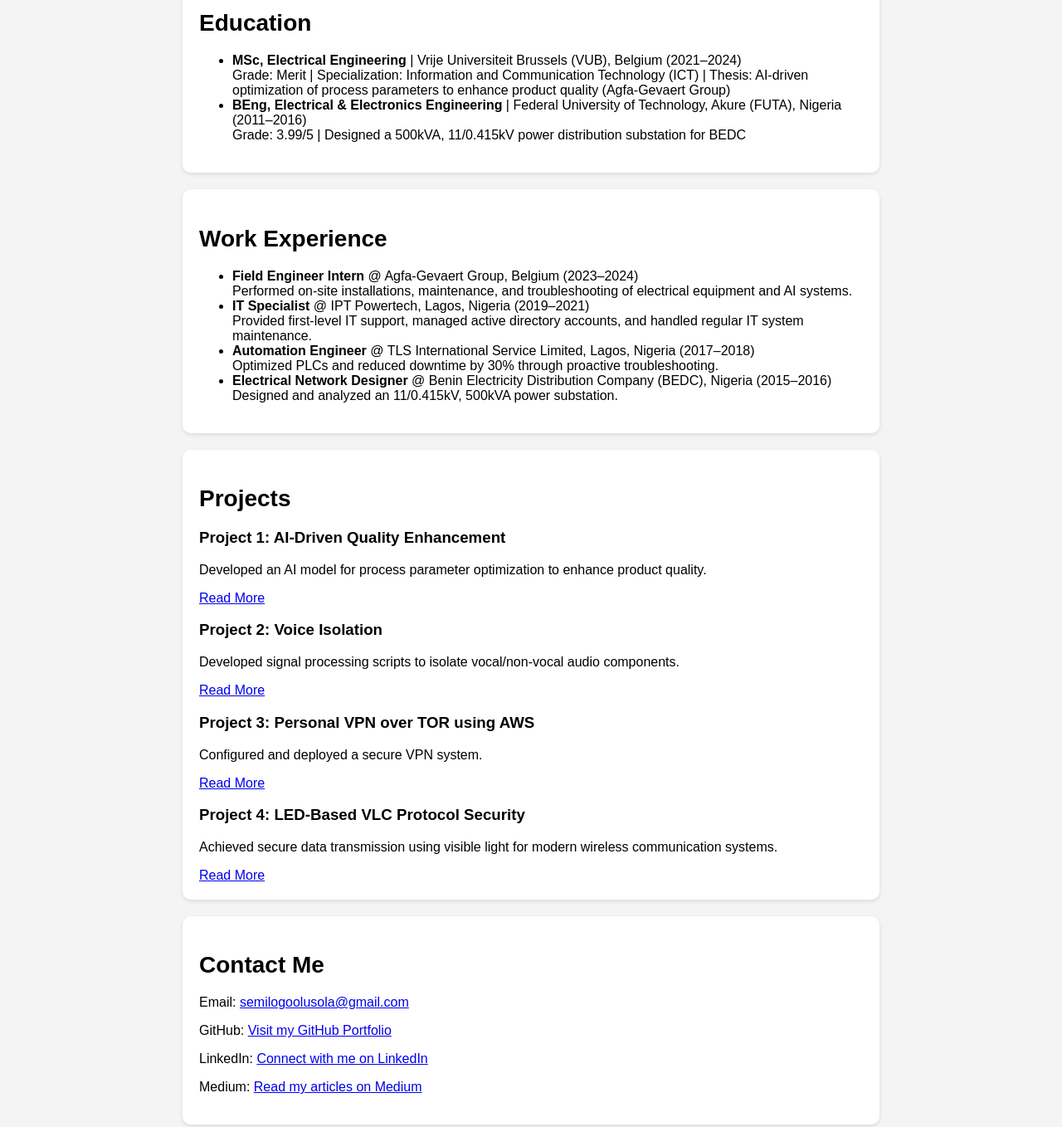
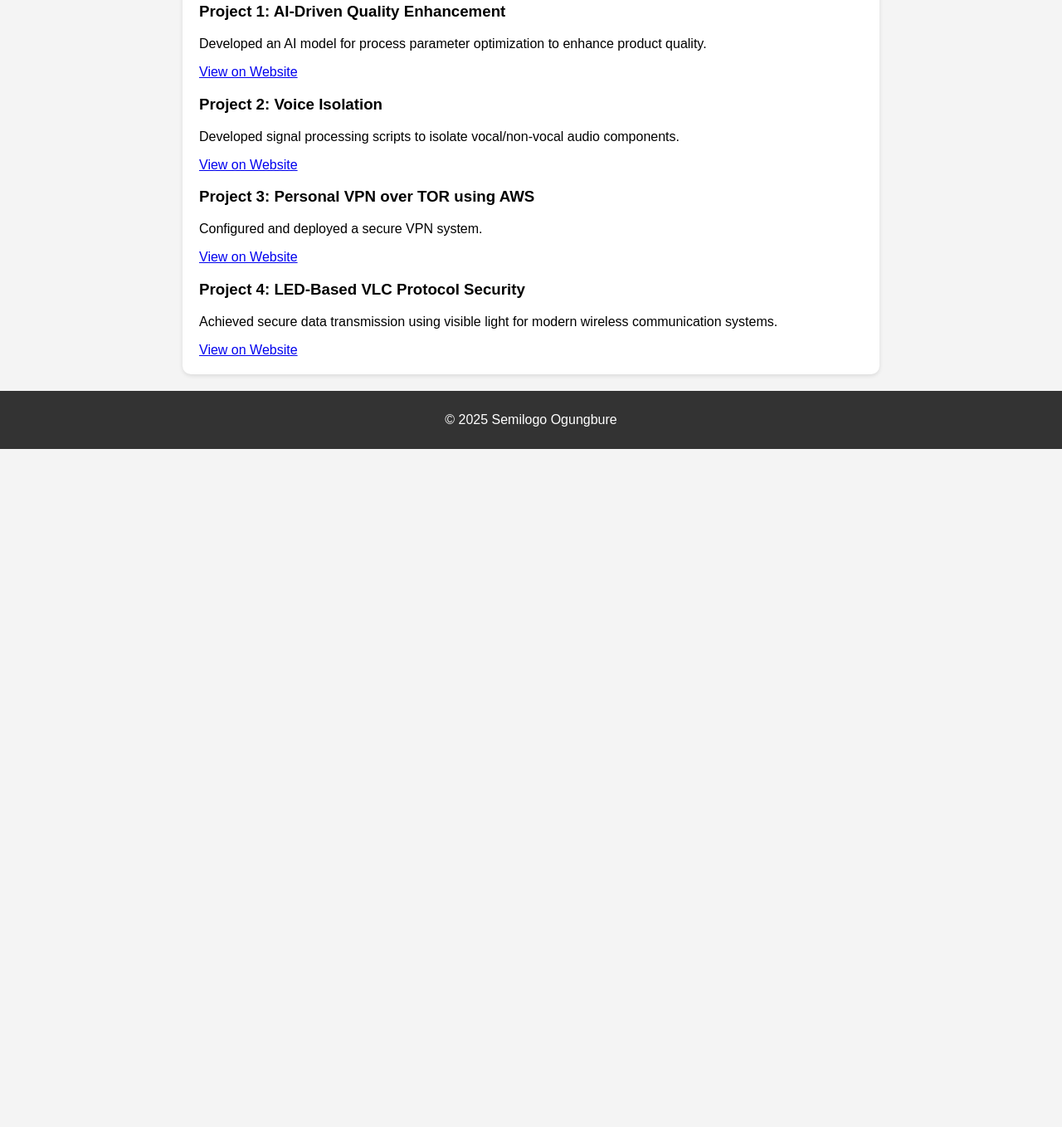
Before and after one commit to SemilogoDan/SemilogoDan.github.io, a plain HTML site: page index.html in a window 1280 px wide. Shown: the part 629-1987 px from the top of the page at 83% size. After the commit the page ends 1170 px from the top, so only its background shows below. Drawn offline with Linux system fonts and the light colour scheme.

Commit message:
Update index.html

```diff
--- a/index.html
+++ b/index.html
@@ -9,7 +9,7 @@
 <body>
     <header>
         <div class="centralized-header">
-            <img src="your-photo.png" alt="Semilogo Ogungbure" class="profile-photo">
+            <img src="path-to-your-photo.jpg" alt="Semilogo Ogungbure" class="profile-photo">
             <h1>Semilogo Ogungbure</h1>
             <p>Electrical Engineer</p>
         </div>
@@ -21,58 +21,32 @@
         <p>I am passionate about advancing wireless communication systems—especially in the realms of Network Automation and AI—and thrive at the intersection of hardware innovation. I am eager to learn and innovate while aiming to contribute practical solutions to real-world problems in electrical engineering.</p>
     </section>
 
-    <section id="education" class="container">
-        <h2>Education</h2>
-        <ul>
-            <li><strong>MSc, Electrical Engineering</strong> | Vrije Universiteit Brussels (VUB), Belgium (2021–2024) <br> Grade: Merit | Specialization: Information and Communication Technology (ICT) | Thesis: AI-driven optimization of process parameters to enhance product quality (Agfa-Gevaert Group)</li>
-            <li><strong>BEng, Electrical & Electronics Engineering</strong> | Federal University of Technology, Akure (FUTA), Nigeria (2011–2016) <br> Grade: 3.99/5 | Designed a 500kVA, 11/0.415kV power distribution substation for BEDC</li>
-        </ul>
-    </section>
-
-    <section id="work-experience" class="container">
-        <h2>Work Experience</h2>
-        <ul>
-            <li><strong>Field Engineer Intern</strong> @ Agfa-Gevaert Group, Belgium (2023–2024) <br> Performed on-site installations, maintenance, and troubleshooting of electrical equipment and AI systems.</li>
-            <li><strong>IT Specialist</strong> @ IPT Powertech, Lagos, Nigeria (2019–2021) <br> Provided first-level IT support, managed active directory accounts, and handled regular IT system maintenance.</li>
-            <li><strong>Automation Engineer</strong> @ TLS International Service Limited, Lagos, Nigeria (2017–2018) <br> Optimized PLCs and reduced downtime by 30% through proactive troubleshooting.</li>
-            <li><strong>Electrical Network Designer</strong> @ Benin Electricity Distribution Company (BEDC), Nigeria (2015–2016) <br> Designed and analyzed an 11/0.415kV, 500kVA power substation.</li>
-        </ul>
-    </section>
-
- <section id="projects" class="container">
+    <section id="projects" class="container">
         <h2>Projects</h2>
 
         <section id="project-1">
             <h3>Project 1: AI-Driven Quality Enhancement</h3>
             <p>Developed an AI model for process parameter optimization to enhance product quality.</p>
-            <a href="https://medium.com/@tommortoncollings/a-comprehensive-review-of-rolling-stone-magazines-500-greatest-albums-of-all-time-60e28c6d06a7" target="_blank">Read More</a>
+            <a href="https://semilogodan.github.io/website/project-1" target="_blank">View on Website</a>
         </section>
 
         <section id="project-2">
             <h3>Project 2: Voice Isolation</h3>
             <p>Developed signal processing scripts to isolate vocal/non-vocal audio components.</p>
-            <a href="https://medium.com/blog/use-this-flowchart-to-make-tough-decisions-easier-d5751e3f28a9" target="_blank">Read More</a>
+            <a href="https://semilogodan.github.io/website/project-2" target="_blank">View on Website</a>
         </section>
 
         <section id="project-3">
             <h3>Project 3: Personal VPN over TOR using AWS</h3>
             <p>Configured and deployed a secure VPN system.</p>
-            <a href="https://medium.com/@mollypeterson_la/disasters-are-exactly-the-time-for-urban-planning-382e4be660ae" target="_blank">Read More</a>
+            <a href="https://semilogodan.github.io/website/project-3" target="_blank">View on Website</a>
         </section>
 
         <section id="project-4">
             <h3>Project 4: LED-Based VLC Protocol Security</h3>
             <p>Achieved secure data transmission using visible light for modern wireless communication systems.</p>
-            <a href="https://medium.com/@alanany/the-chatgpt-hype-is-over-now-watch-how-google-will-kill-chatgpt-426d5e3f7d05" target="_blank">Read More</a>
+            <a href="https://semilogodan.github.io/website/project-4" target="_blank">View on Website</a>
         </section>
-    </section>
-
-    <section id="contact" class="container">
-        <h2>Contact Me</h2>
-        <p>Email: <a href="mailto:semilogoolusola@gmail.com">semilogoolusola@gmail.com</a></p>
-        <p>GitHub: <a href="https://github.com/SemilogoDan" target="_blank">Visit my GitHub Portfolio</a></p>
-        <p>LinkedIn: <a href="https://www.linkedin.com/in/semilogo-dan-s-ba86b2206/" target="_blank">Connect with me on LinkedIn</a></p>
-        <p>Medium: <a href="https://medium.com/@semilogoDan" target="_blank">Read my articles on Medium</a></p>
     </section>
 
     <footer>
```
